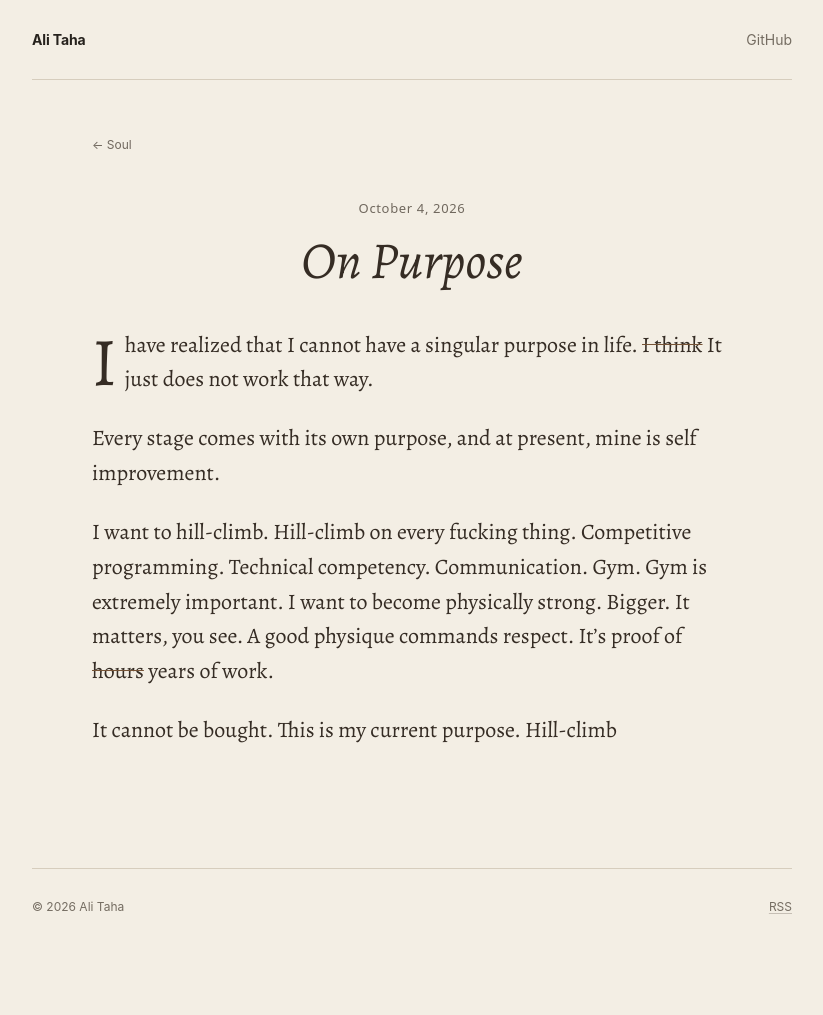
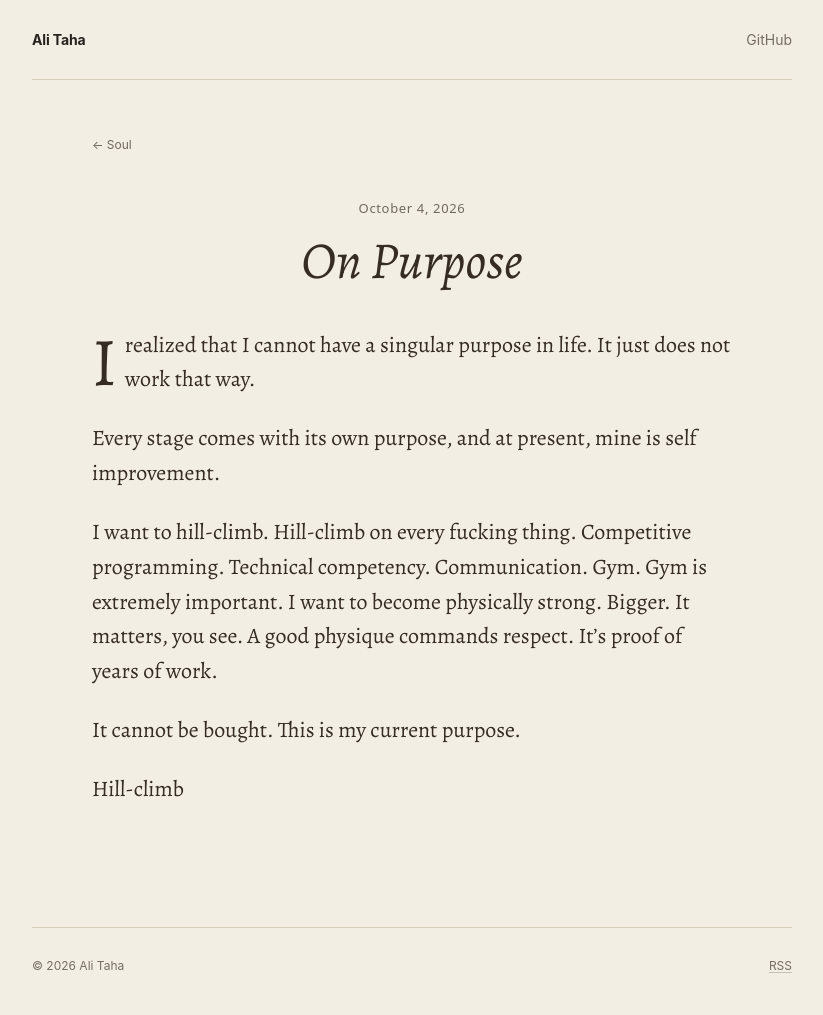
Before and after one commit to AliesTaha/aliestaha.github.io, a Jekyll site: the page built from blogs/personal/on-purpose.md, in a window 1280 px wide. Shown: the whole page, without its empty margins (228-1051 px from the left). Built offline with Jekyll 4.4.1, drawn with Linux system fonts in a browser that asks for light colours; before the commit the page ends 956 px from its top, so only the background shows below that.

Commit message:
commited

```diff
--- a/blogs/personal/on-purpose.md
+++ b/blogs/personal/on-purpose.md
@@ -7,10 +7,12 @@ category: personal
 permalink: /writing/on-purpose/
 ---
 
-I have realized that I cannot have a singular purpose in life. <span class="sr-only">Crossed out: </span><del>I think</del><span class="sr-only">. End crossed-out text.</span> It just does not work that way.
+I realized that I cannot have a singular purpose in life. It just does not work that way.
 
 Every stage comes with its own purpose, and at present, mine is self improvement.
 
-I want to hill-climb. Hill-climb on every fucking thing. Competitive programming. Technical competency. Communication. Gym. Gym is extremely important. I want to become physically strong. Bigger. It matters, you see. A good physique commands respect. It’s proof of <span class="sr-only">crossed out: </span><del>hours</del><span class="sr-only">. End crossed-out text.</span> years of work.
+I want to hill-climb. Hill-climb on every fucking thing. Competitive programming. Technical competency. Communication. Gym. Gym is extremely important. I want to become physically strong. Bigger. It matters, you see. A good physique commands respect. It’s proof of years of work.
 
-It cannot be bought. This is my current purpose. Hill-climb
+It cannot be bought. This is my current purpose.
+
+Hill-climb
```
